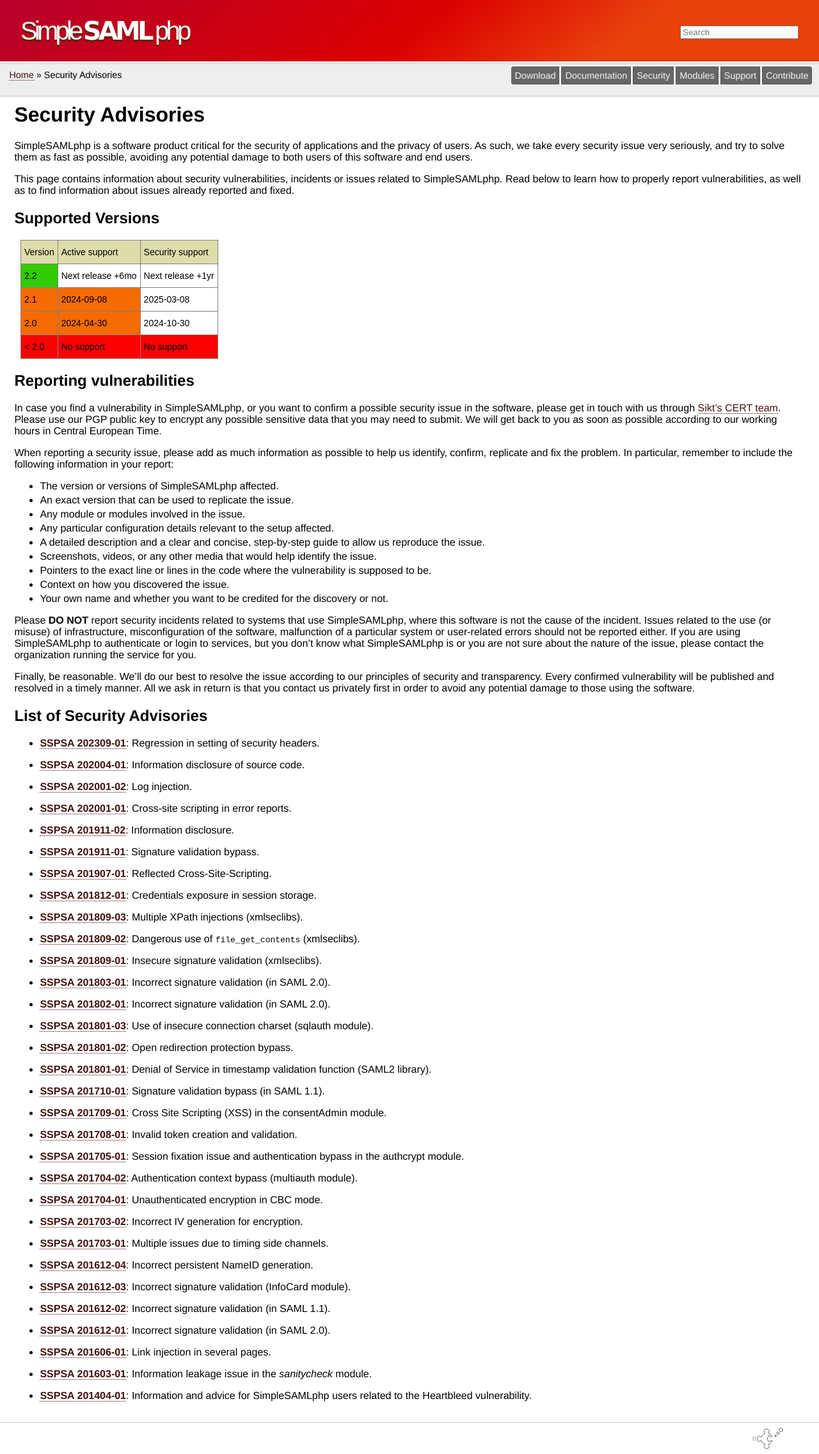
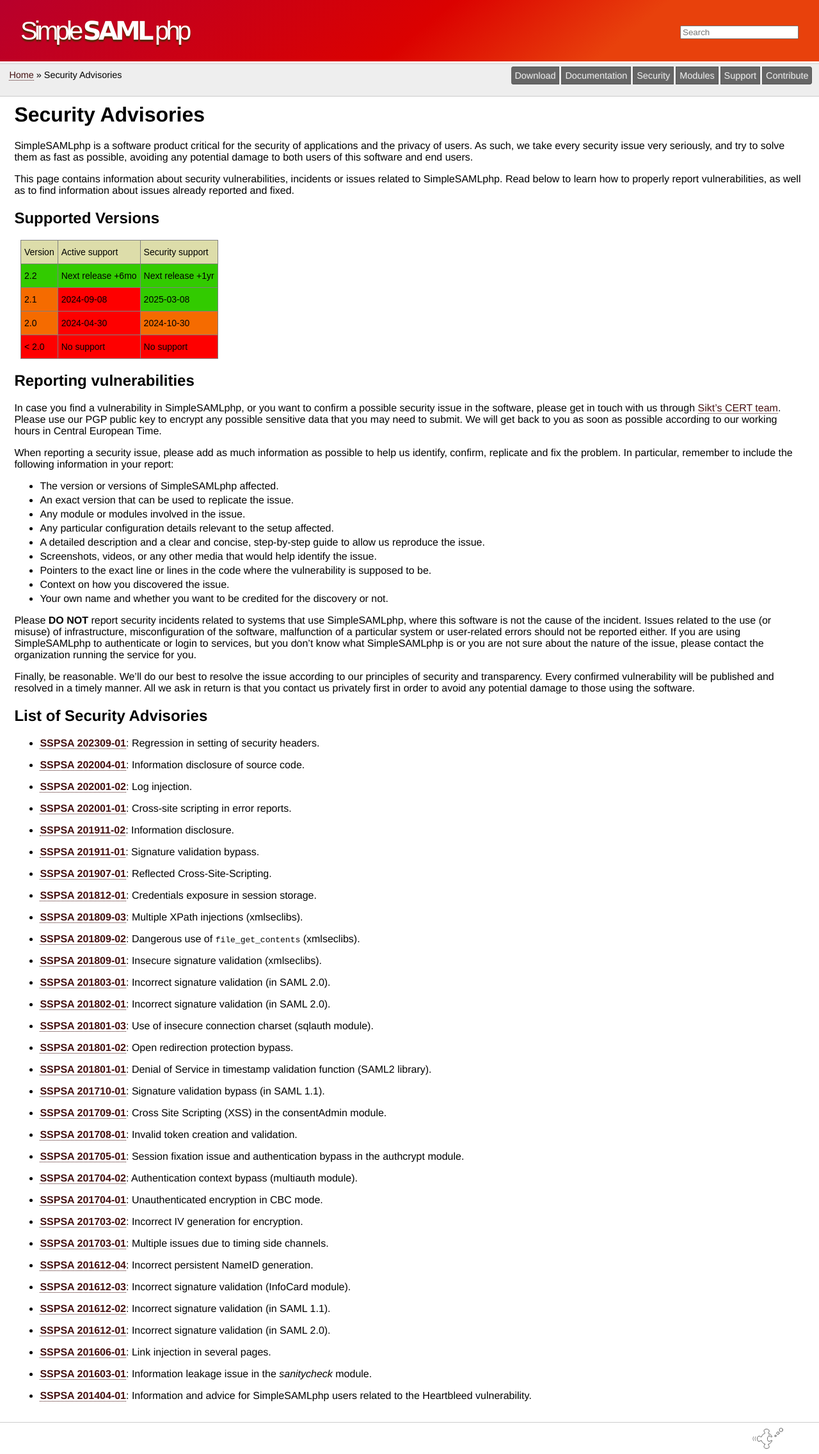
Before and after one commit to simplesamlphp/simplesamlphp.github.io, a Jekyll site: the page built from security/index.md, in a window 1280 px wide. Shown: the whole page at 64% size. Built offline with Jekyll 4.4.1, drawn with Linux system fonts in a browser that asks for light colours.

Commit message:
Improve visibility for deprecated/abandoned versions

```diff
--- a/security/index.md
+++ b/security/index.md
@@ -24,18 +24,18 @@
 <tbody>
   <tr>
     <td class="tg-d52n">2.2</td>
-    <td class="tg-c6of">Next release +6mo</td>
-    <td class="tg-c6of">Next release +1yr</td>
+    <td class="tg-d52n">Next release +6mo</td>
+    <td class="tg-d52n">Next release +1yr</td>
   </tr>
   <tr>
     <td class="tg-3wb8">2.1</td>
-    <td class="tg-3wb8">2024-09-08</td>
-    <td class="tg-c6of">2025-03-08</td>
+    <td class="tg-tw5s">2024-09-08</td>
+    <td class="tg-d52n">2025-03-08</td>
   </tr>
   <tr>
     <td class="tg-3wb8">2.0</td>
-    <td class="tg-3wb8">2024-04-30</td>
-    <td class="tg-c6of">2024-10-30</td>
+    <td class="tg-tw5s">2024-04-30</td>
+    <td class="tg-3wb8">2024-10-30</td>
   </tr>
   <tr>
     <td class="tg-tw5s">&lt; 2.0</td>
```
